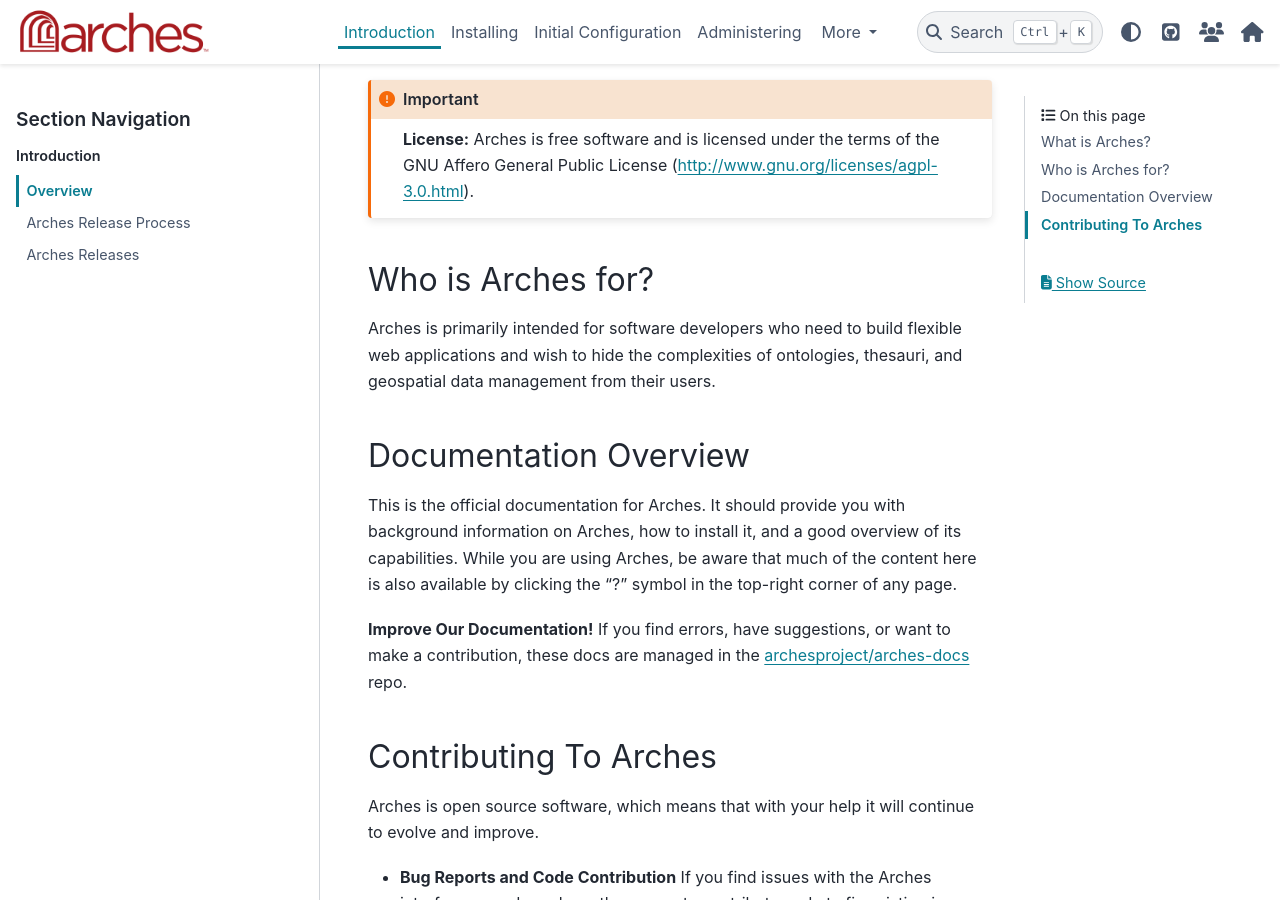
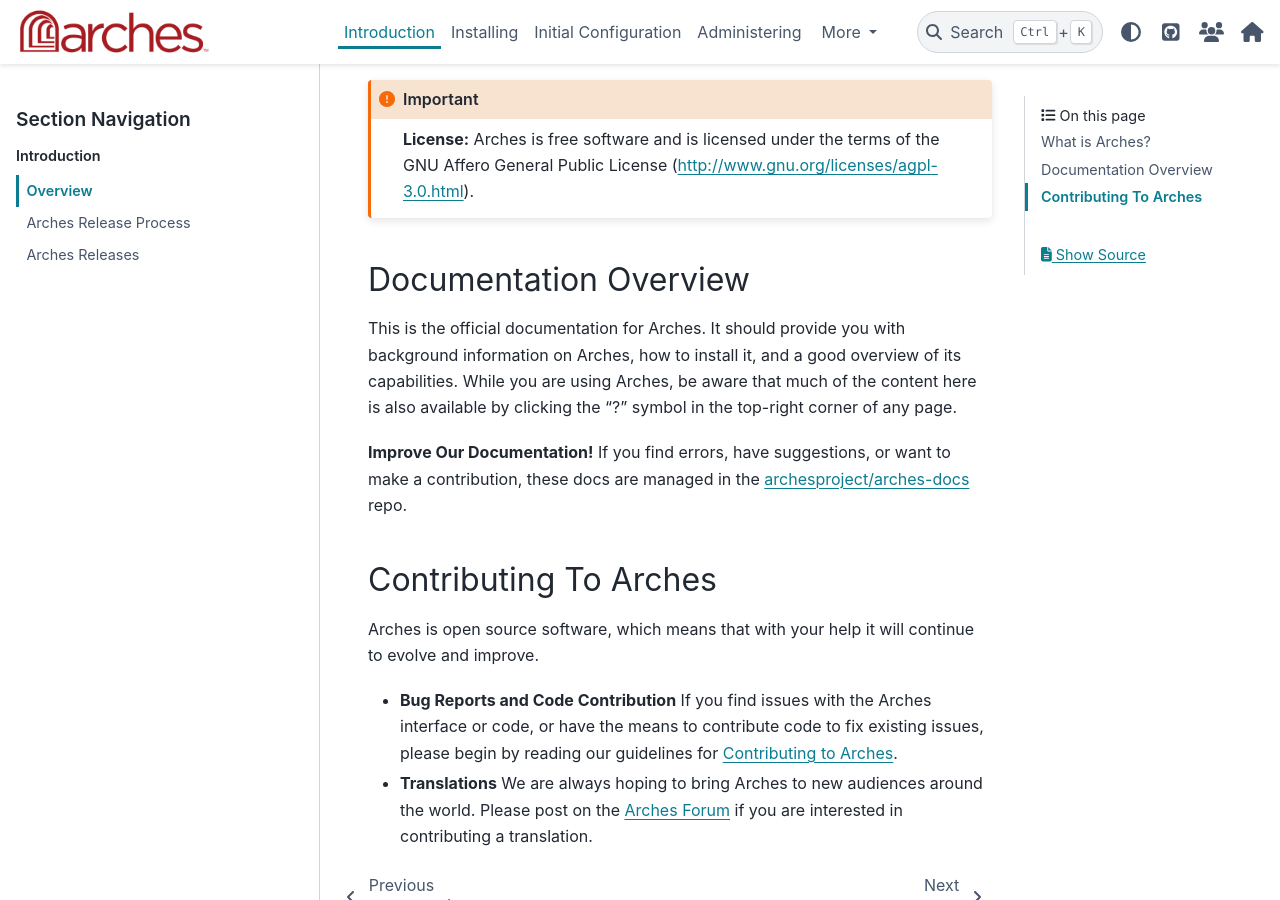
Before and after one commit to archesproject/arches-docs, a Sphinx documentation site: the page built from docs/introduction/overview.rst, in a window 1280 px wide and 900 px high, scrolled down 2059 px. Built offline with Sphinx 7.4.7 and the PyData theme 0.15.4, drawn with Linux system fonts in a browser that asks for light colours.

Commit message:
Remove redundant text

```diff
--- a/docs/introduction/overview.rst
+++ b/docs/introduction/overview.rst
@@ -38,10 +38,7 @@
     **License:**
     Arches is free software and is licensed under the terms of the GNU Affero General Public License (http://www.gnu.org/licenses/agpl-3.0.html).
 
-Who is Arches for?
-==================
 
-Arches is primarily intended for software developers who need to build flexible web applications and wish to hide the complexities of ontologies, thesauri, and geospatial data management from their users.
 
 Documentation Overview
 ======================
```
